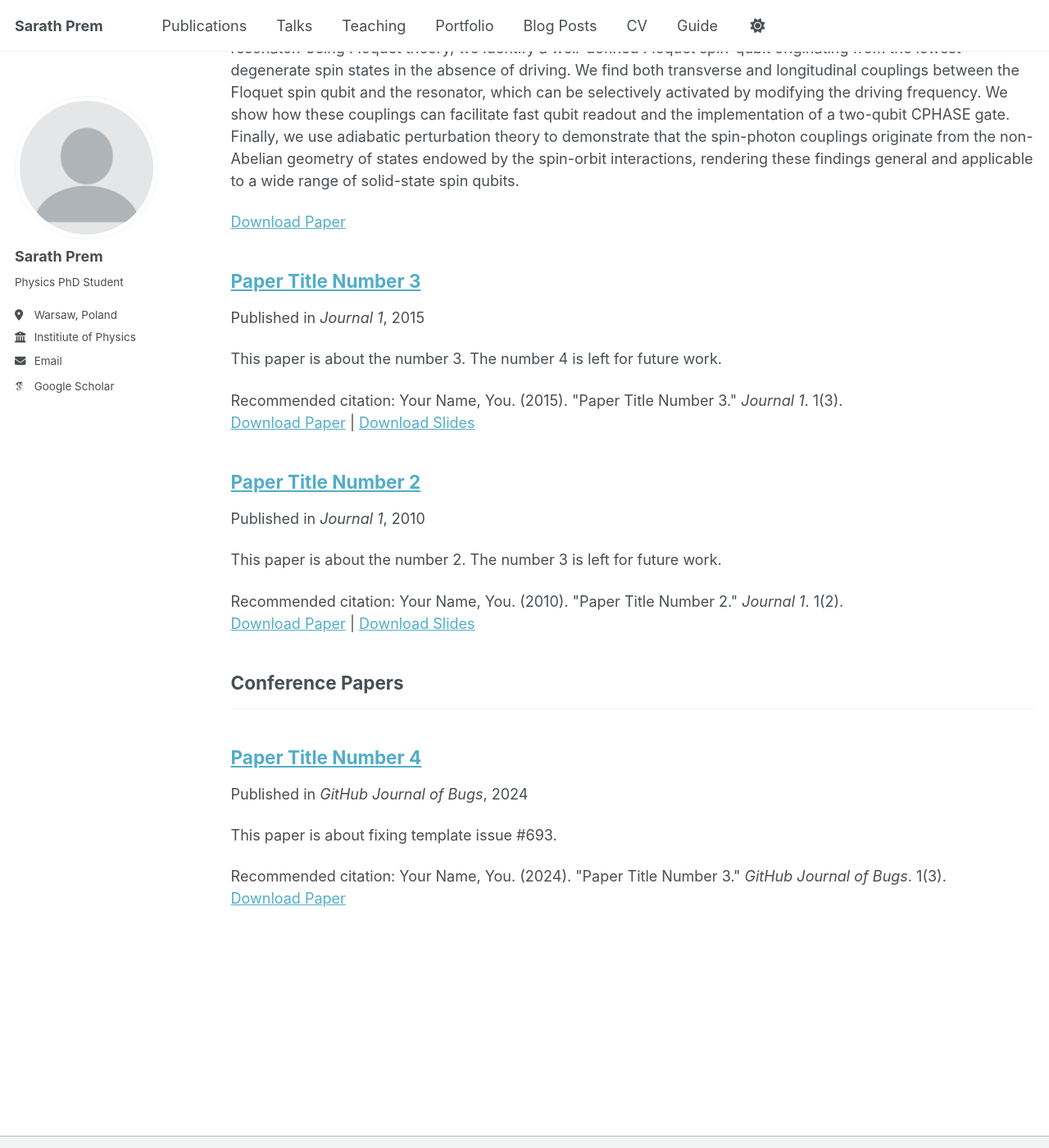
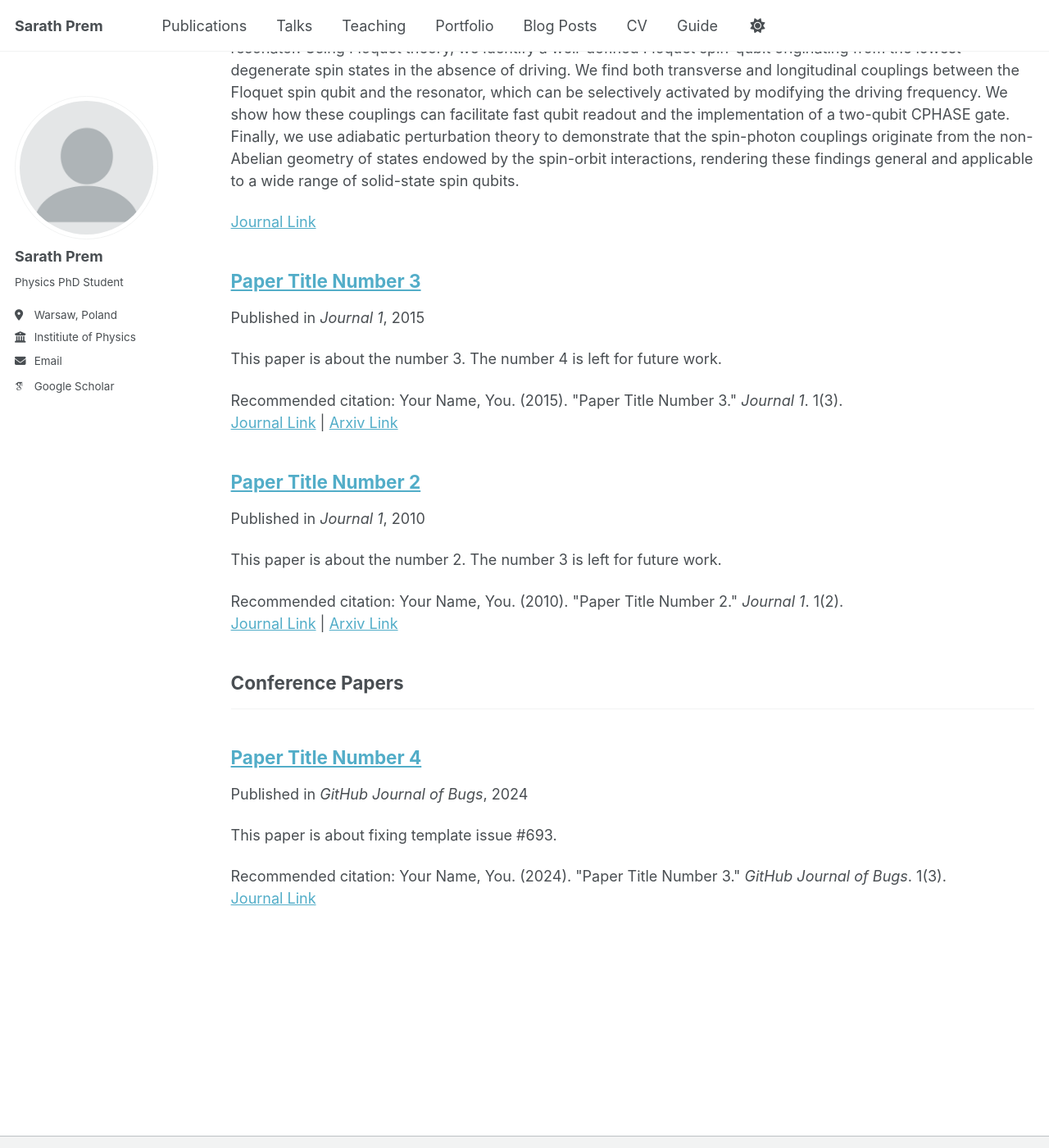
Before and after one commit to Sarath-Prem/Sarath-Prem.github.io, a Jekyll site: the page built from _pages/publications.html, in a window 1280 px wide and 1400 px high, scrolled down 463 px. Shown: the whole window at 82% size. Built offline with Jekyll 4.4.1, drawn with Linux system fonts in a browser that asks for light colours; some web fonts are replaced.

Commit message:
Update archive-single.html

```diff
--- a/_includes/archive-single.html
+++ b/_includes/archive-single.html
@@ -53,29 +53,29 @@
     {% endif %}
 
     {% if post.citation and post.paperurl and post.slidesurl and post.bibtexurl %}
-      <p>Recommended citation: {{ post.citation }}<br /><a href="{{ post.paperurl }}">Download Paper</a> | <a href="{{ post.slidesurl }}">Download Slides</a> | <a href="{{ post.bibtexurl }}">Download Bibtex</a></p>
+      <p>Recommended citation: {{ post.citation }}<br /><a href="{{ post.paperurl }}">Journal Link</a> | <a href="{{ post.slidesurl }}">Arxiv Link</a> | <a href="{{ post.bibtexurl }}">Download Bibtex</a></p>
     {% elsif post.citation and post.paperurl and post.slidesurl %}
-      <p>Recommended citation: {{ post.citation }}<br /><a href="{{ post.paperurl }}">Download Paper</a> | <a href="{{ post.slidesurl }}">Download Slides</a></p>
+      <p>Recommended citation: {{ post.citation }}<br /><a href="{{ post.paperurl }}">Journal Link</a> | <a href="{{ post.slidesurl }}">Arxiv Link</a></p>
     {% elsif post.citation and post.paperurl and post.bibtexurl %}
-      <p>Recommended citation: {{ post.citation }}<br /><a href="{{ post.paperurl }}">Download Paper</a> | <a href="{{ post.bibtexurl }}">Download Bibtex</a></p>
+      <p>Recommended citation: {{ post.citation }}<br /><a href="{{ post.paperurl }}">Journal Link</a> | <a href="{{ post.bibtexurl }}">Download Bibtex</a></p>
     {% elsif post.citation and post.paperurl %}
-      <p>Recommended citation: {{ post.citation }}<br /><a href="{{ post.paperurl }}">Download Paper</a></p>
+      <p>Recommended citation: {{ post.citation }}<br /><a href="{{ post.paperurl }}">Journal Link</a></p>
     {% elsif post.citation and post.slidesurl and post.bibtexurl %}
-      <p>Recommended citation: {{ post.citation }}<br /><a href="{{ post.slidesurl }}">Download Slides</a> | <a href="{{ post.bibtexurl}}">Download Bibtex</a></p>
+      <p>Recommended citation: {{ post.citation }}<br /><a href="{{ post.slidesurl }}">Arxiv Link</a> | <a href="{{ post.bibtexurl}}">Download Bibtex</a></p>
     {% elsif post.citation and post.slidesurl %}
-      <p>Recommended citation: {{ post.citation }}<br /><a href="{{ post.slidesurl }}">Download Slides</a></p>
+      <p>Recommended citation: {{ post.citation }}<br /><a href="{{ post.slidesurl }}">Arxiv Link</a></p>
     {% elsif post.citation and post.bibtexurl %}
       <p>Recommended citation: {{ post.citation }}<br /><a href="{{ post.bibtexurl }}">Download Bibtex</a></p>
     {% elsif post.citation %}
       <p>Recommended citation: {{ post.citation }}</p>
     {% elsif post.paperurl and post.bibtexurl %}
-      <p><a href=" {{ post.paperurl }} ">Download Paper</a> | <a href="{{ post.bibtexurl }}">Download Bibtex</a></p>
+      <p><a href=" {{ post.paperurl }} ">Journal Link</a> | <a href="{{ post.bibtexurl }}">Download Bibtex</a></p>
     {% elsif post.paperurl %}
-      <p><a href=" {{ post.paperurl }} ">Download Paper</a></p>
+      <p><a href=" {{ post.paperurl }} ">Journal Link</a></p>
     {% elsif post.slidesurl and post.bibtexurl %}
-      <p><a href="{{ post.slidesurl }}">Download Slides</a> | <a href="{{ post.bibtexurl }}">Download Bibtex</a></p>
+      <p><a href="{{ post.slidesurl }}">Arxiv Link</a> | <a href="{{ post.bibtexurl }}">Download Bibtex</a></p>
     {% elsif post.slidesurl %}
-      <p><a href="{{ post.slidesurl }}">Download Slides</a></p>
+      <p><a href="{{ post.slidesurl }}">Arxiv Link</a></p>
     {% elsif post.bibtexurl %}
       <p><a href="{{ post.bibtexurl }}">Download Bibtex</a></p>
     {% endif %}
```
